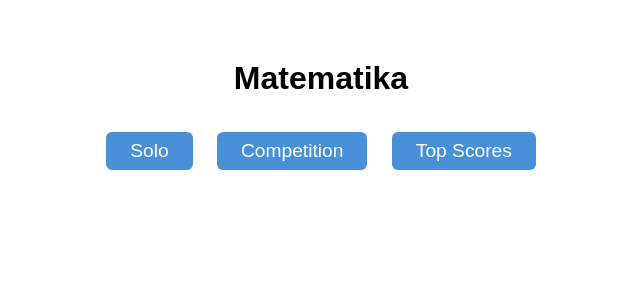
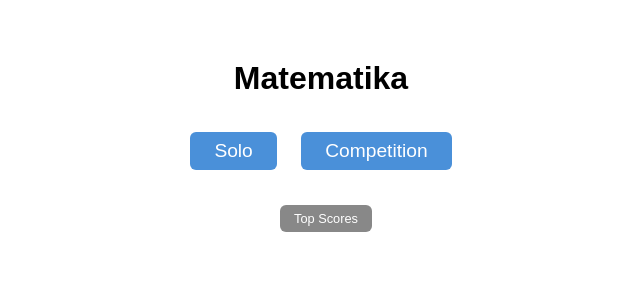
Before and after one commit to srubarm/srubarm.github.io, a Jekyll site: the page built from matematika/index.html, in a window 1280 px wide. Shown: the top 300 px of the page, without its empty margins (319-959 px from the left). Built offline with Jekyll 4.4.1, drawn with Linux system fonts in a browser that asks for light colours.

Commit message:
Make Top Scores button smaller and visually separated
Moved it below the main Solo/Competition buttons with a smaller
font size and muted background color.

https://claude.ai/code/session_01EBQxGf5tNYzU5gF2QRDsBs

```diff
--- a/matematika/index.html
+++ b/matematika/index.html
@@ -124,7 +124,9 @@ layout: null
     <div class="mode-buttons">
       <button onclick="startSolo()">Solo</button>
       <button onclick="showCompSetup()">Competition</button>
-      <button onclick="showScoreboard()">Top Scores</button>
+    </div>
+    <div style="margin-top:25px">
+      <button onclick="showScoreboard()" style="font-size:0.8em; padding:6px 14px; background:#888;">Top Scores</button>
     </div>
   </div>
 
```
